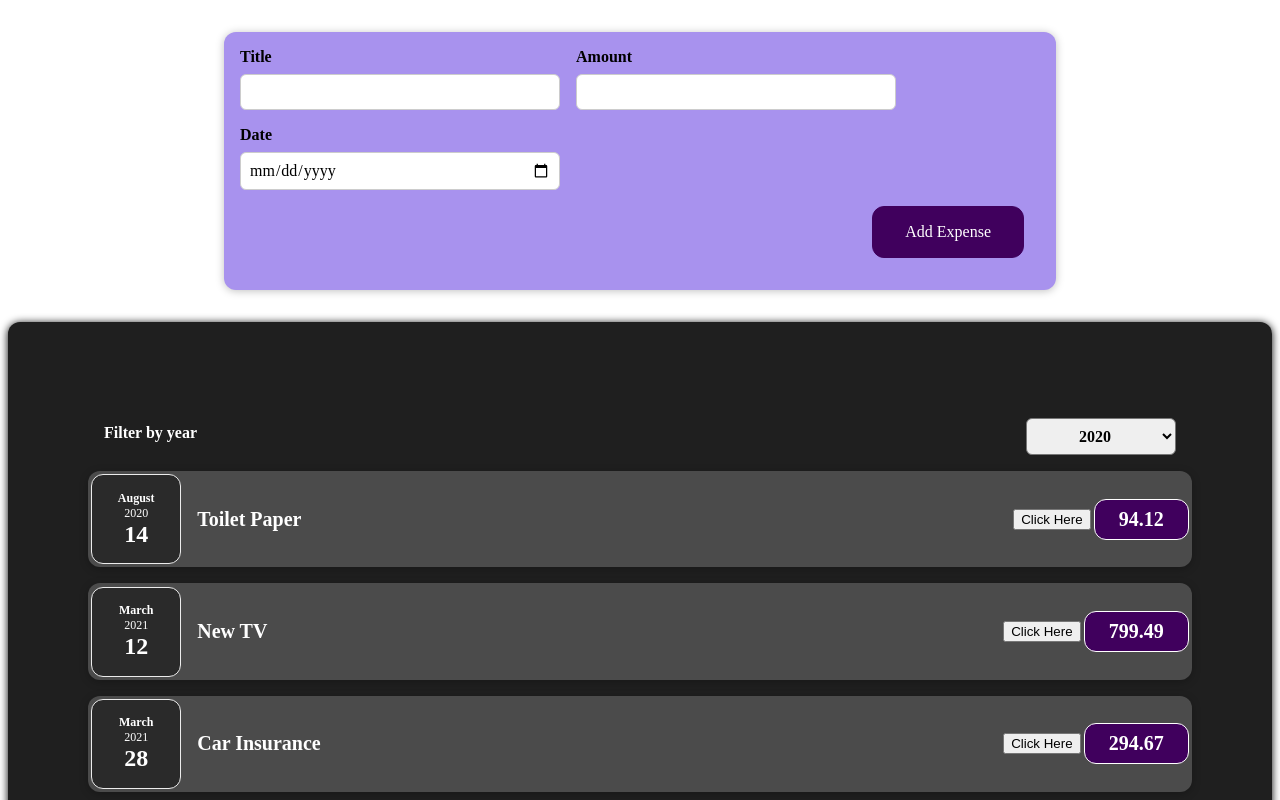
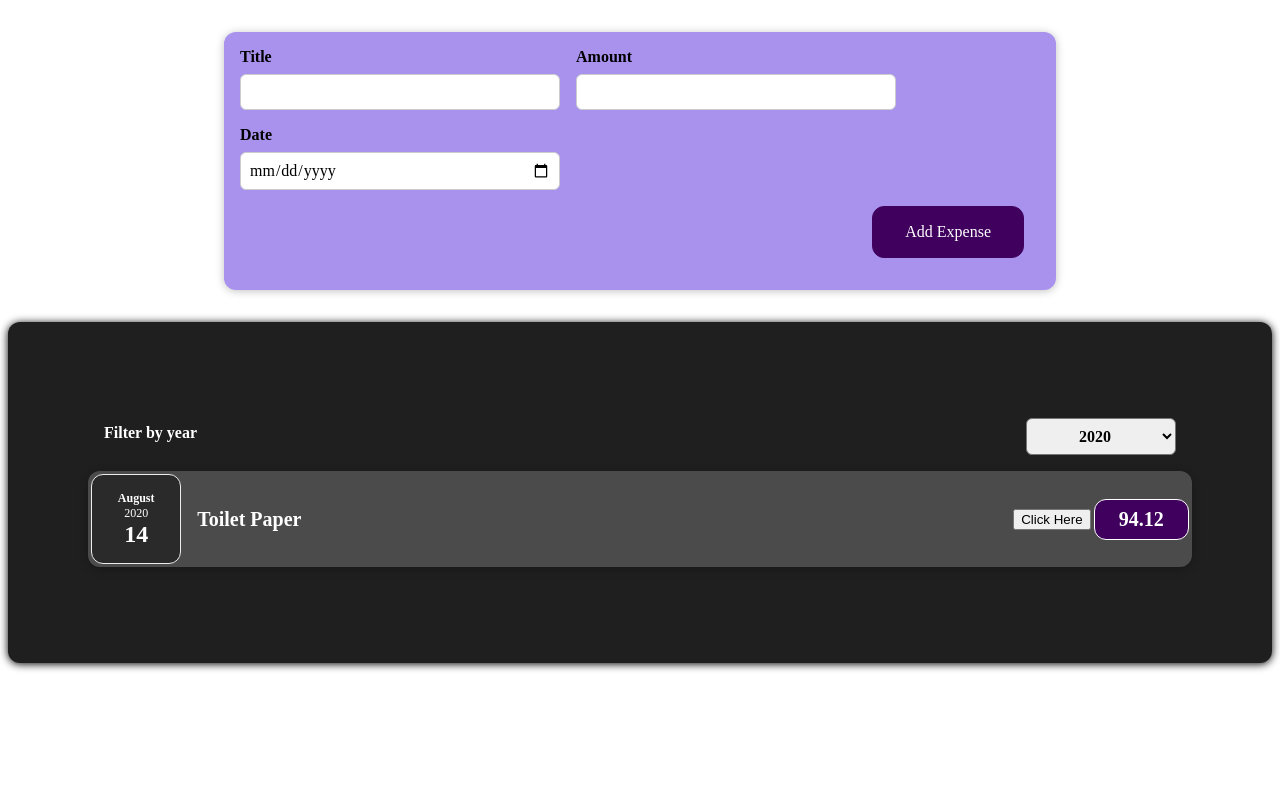
Before and after one commit to gkbot167/react-gk-001, a React (Create React App) app: page / in a window 1280 px wide. Shown: the top 800 px of the page. Built offline with nearby package versions, Linux system fonts and the light colour scheme.

Commit message:
3 files modified

```diff
--- a/src/App.js
+++ b/src/App.js
@@ -24,11 +24,13 @@ const D_expenses = [
 ];
 const App = () => {
   const [expenses, SetExpenses] = useState(D_expenses);
-  const addExpenseDataHandler = (expenses) => {
+  const addExpenseDataHandler = (expenseData) => {
+    console.log(expenseData);
     SetExpenses((prevExpense) => {
-      return [expenses, ...prevExpense];
+      return [expenseData, ...prevExpense];
     });
   };
+
   // return React.createElement(
   //   'div',
   //   {},
--- a/src/ExpenseItem.js
+++ b/src/ExpenseItem.js
@@ -14,7 +14,7 @@ const ExpenseItem = (props) => {
     <div className="expense-item">
       <ExpenseDate date={props.date} />
       <div className="expense-item__description">
-        <h2> {title}</h2>
+        <h2> {props.title}</h2>
         <button onClick={clickHandler}> Click Here </button>
         <div className="expense-item__price">{props.amount} </div>
       </div>
--- a/src/Expenses.js
+++ b/src/Expenses.js
@@ -14,8 +14,13 @@ const Expenses = (props) => {
         Selected={FilteredYear}
         onChangeFilter={filterChangeHandler}
       />
-      {props.items.map((expenses) => (
+      {props.items
+        .filter(
+          (expenses) => expenses.date.getFullYear().toString() === FilteredYear
+        )
+        .map((expenses) => (
           <ExpenseItem
+            key={expenses.id}
             title={expenses.title}
             amount={expenses.amount}
             date={expenses.date}
```
Lines whose indentation alone changed are shown as unchanged.
